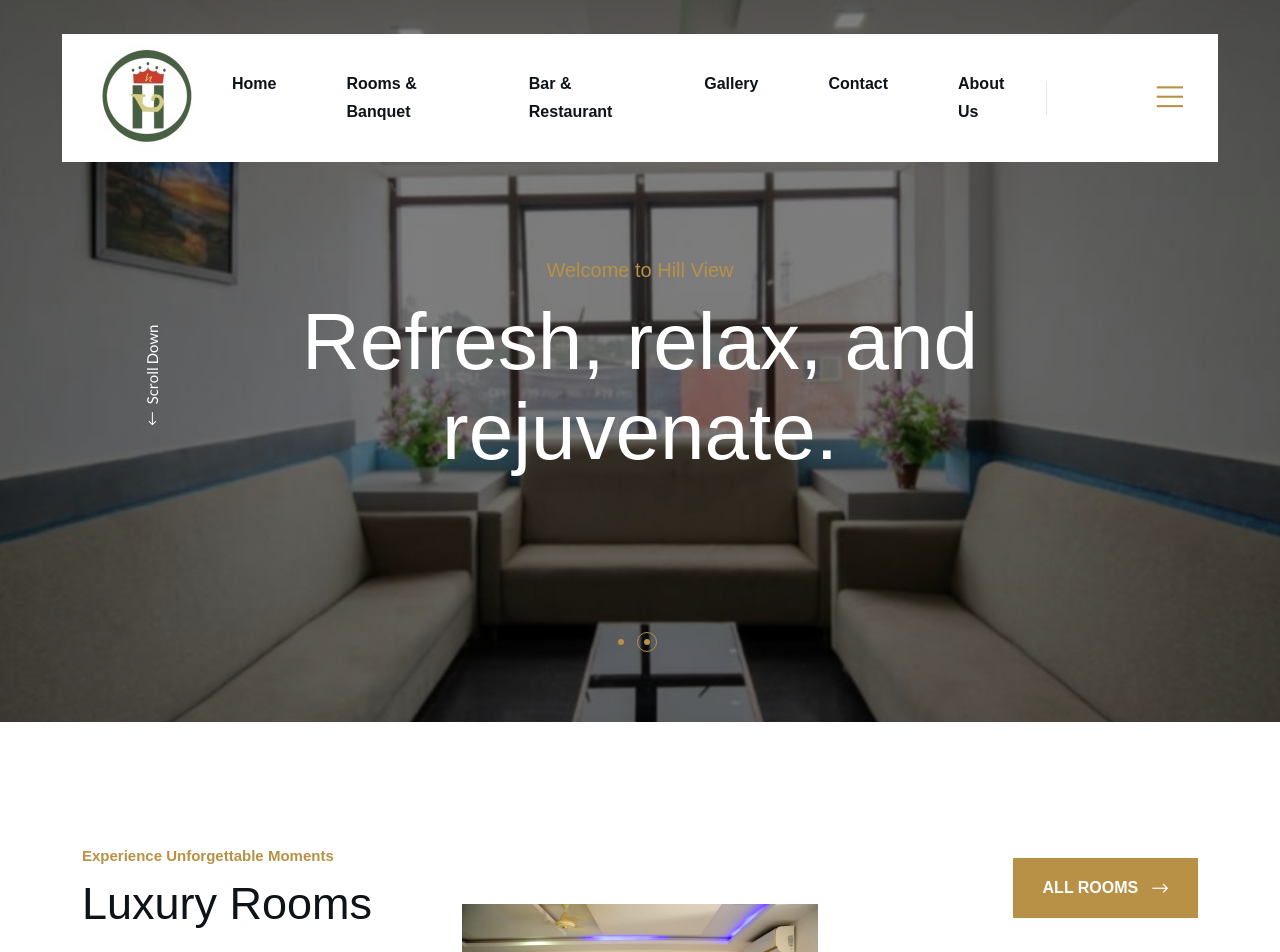
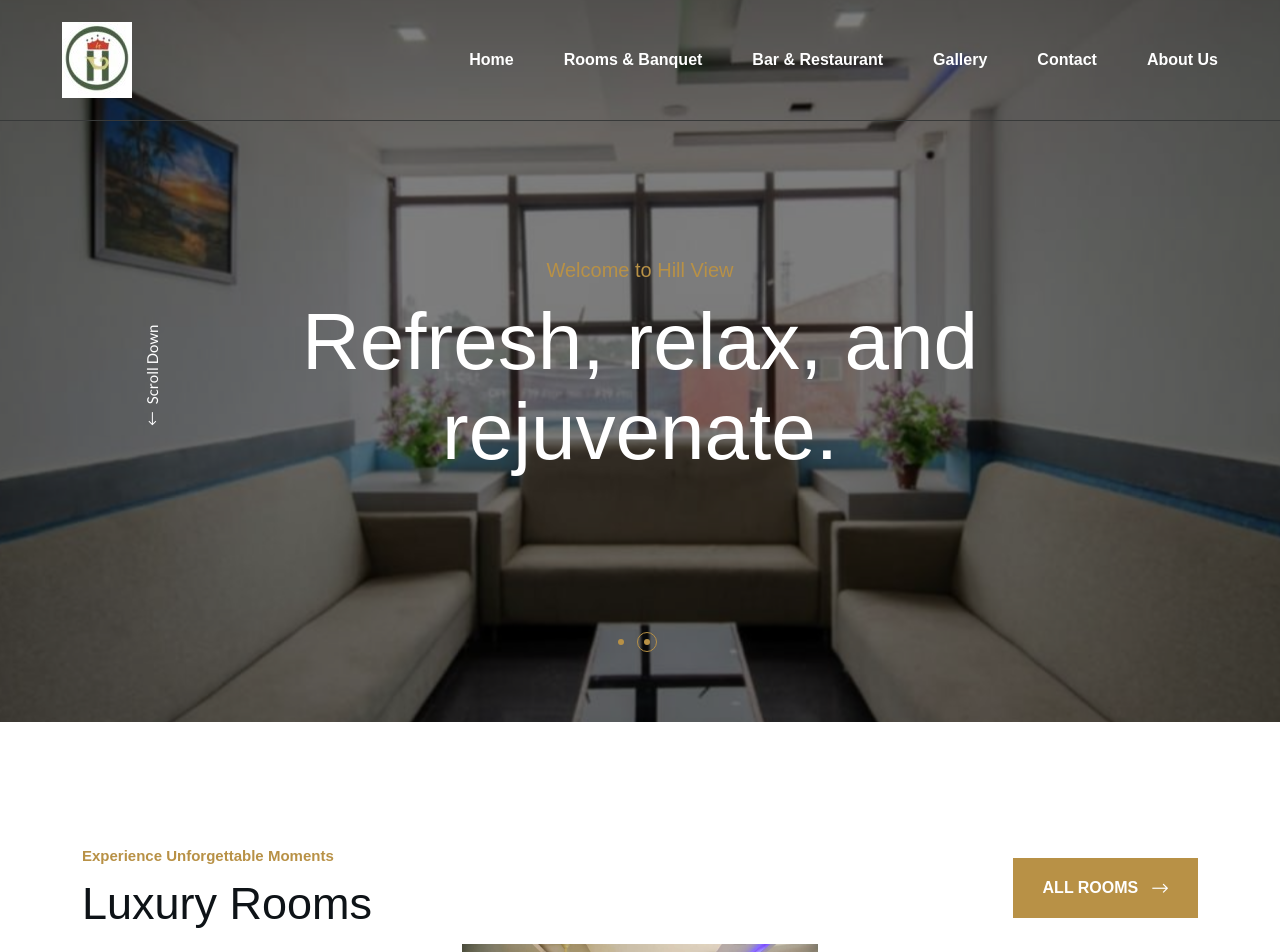
Before and after one commit to abinashsahoo612/hill-view, a Next.js app: page / in a window 1280 px wide. Shown: the top 952 px of the page. Built offline with nearby package versions, Linux system fonts and the light colour scheme; a web font is replaced by a local one.

Commit message:
header finalised

```diff
--- a/app/deluxe/deluxe1.jsx
+++ b/app/deluxe/deluxe1.jsx
@@ -7,7 +7,7 @@ const Deluxe = () => {
   return (
     <div className="deluxe__three section-padding">
       <div className="container">
-        <div className="row align-items-center mb-30">
+        <div className="row align-items-center mb-70">
           <div className="col-xl-6 col-lg-6 col-md-8">
             <div className="deluxe__three-title">
               <span className="subtitle__one">
--- a/app/header/HeaderOne.jsx
+++ b/app/header/HeaderOne.jsx
@@ -30,7 +30,7 @@ export default function HeaderOne({ variant }) {
             <div className="header__area-menubar-left">
               <div className="header__area-menubar-left-logo">
                 <Link href="/">
-                  <img src="/logo-1.jpg" alt="logo" height={"50px"}/>
+                  <img src="/logo-1.jpg" alt="logo" />
                 </Link>
                 <span
                   className={
--- a/app/page.jsx
+++ b/app/page.jsx
@@ -1,6 +1,6 @@
 "use client"
 import SEO from "@/components/seo";
-import Footer from "@/app/footer/footerTwo";
+import Footer from "@/app/footer/footer";
 import ScrollToTopButton from "@/app/scroll-to-top/scrollToTop";
 import Accommodations from "@/app/home-three/accommodations";
 import Banner from "@/app/home-three/banner";
@@ -10,13 +10,13 @@ import Placearea from "@/app/home-three/place-area";
 import Roomarea from "@/app/home-three/room-area";
 import Services from "@/app/home-three/services";
 import MadMan from "./home-three/madMan";
-import HeaderFour from "./header/headerFour";
+import HeaderOne from "./header/HeaderOne";
 
 const Home3 = () => {
   return (
     <>
       <SEO pageTitle='Home Three' />
-        <HeaderFour />
+        <HeaderOne />
         <Banner />
         <Deluxe />
         <MadMan/>
```
Also changed, not shown: public/logo-1.jpg, 1 other file (tests, documents, lock files or other folders).
